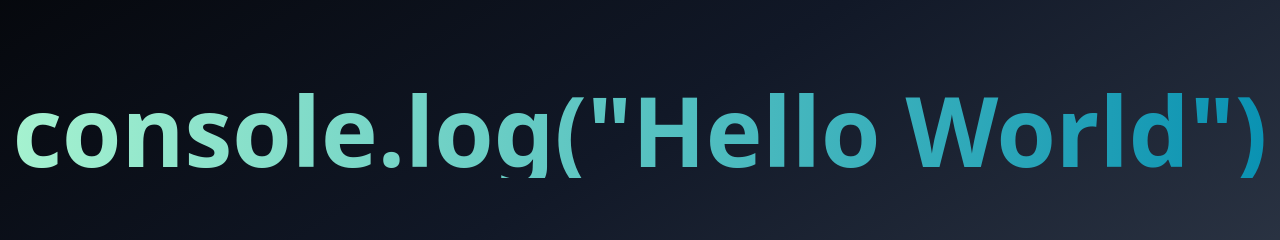
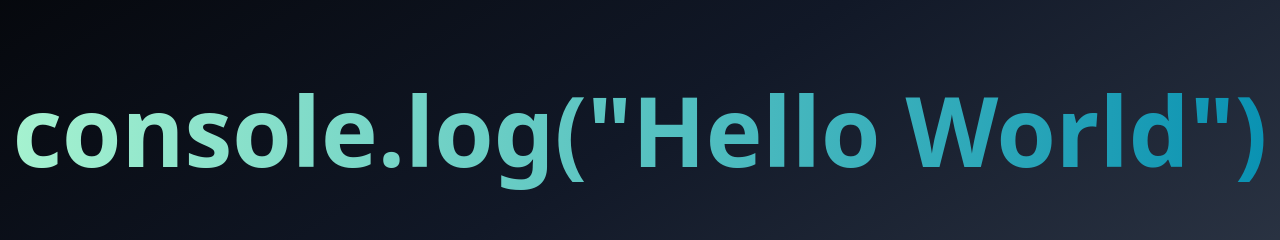
Before and after one commit to irhamputra/welcome-site, a Next.js app: page / in a window 1280 px wide. Shown: the part 270-510 px from the top of the page. Built offline with nearby package versions, Linux system fonts and the light colour scheme; what tailwindcss-debug-screens would draw is missing.

Commit message:
fix: line height

```diff
--- a/pages/index.js
+++ b/pages/index.js
@@ -4,7 +4,7 @@ export default function Home() {
   return (
     <section className="h-full grid content-center">
       <a href="/Resume-Muhamad-Irham-Prasetyo.pdf" download>
-        <h1 className="md:m-0 cursor-pointer text-center font-extrabold text-transparent text-3xl xl:text-8xl bg-clip-text bg-gradient-to-r from-emerald-200 to-cyan-600">
+        <h1 className="md:m-0 cursor-pointer !leading-tight text-center font-extrabold text-transparent text-3xl xl:text-8xl bg-clip-text bg-gradient-to-r from-emerald-200 to-cyan-600">
           console.log("Hello World")
         </h1>
       </a>
```
